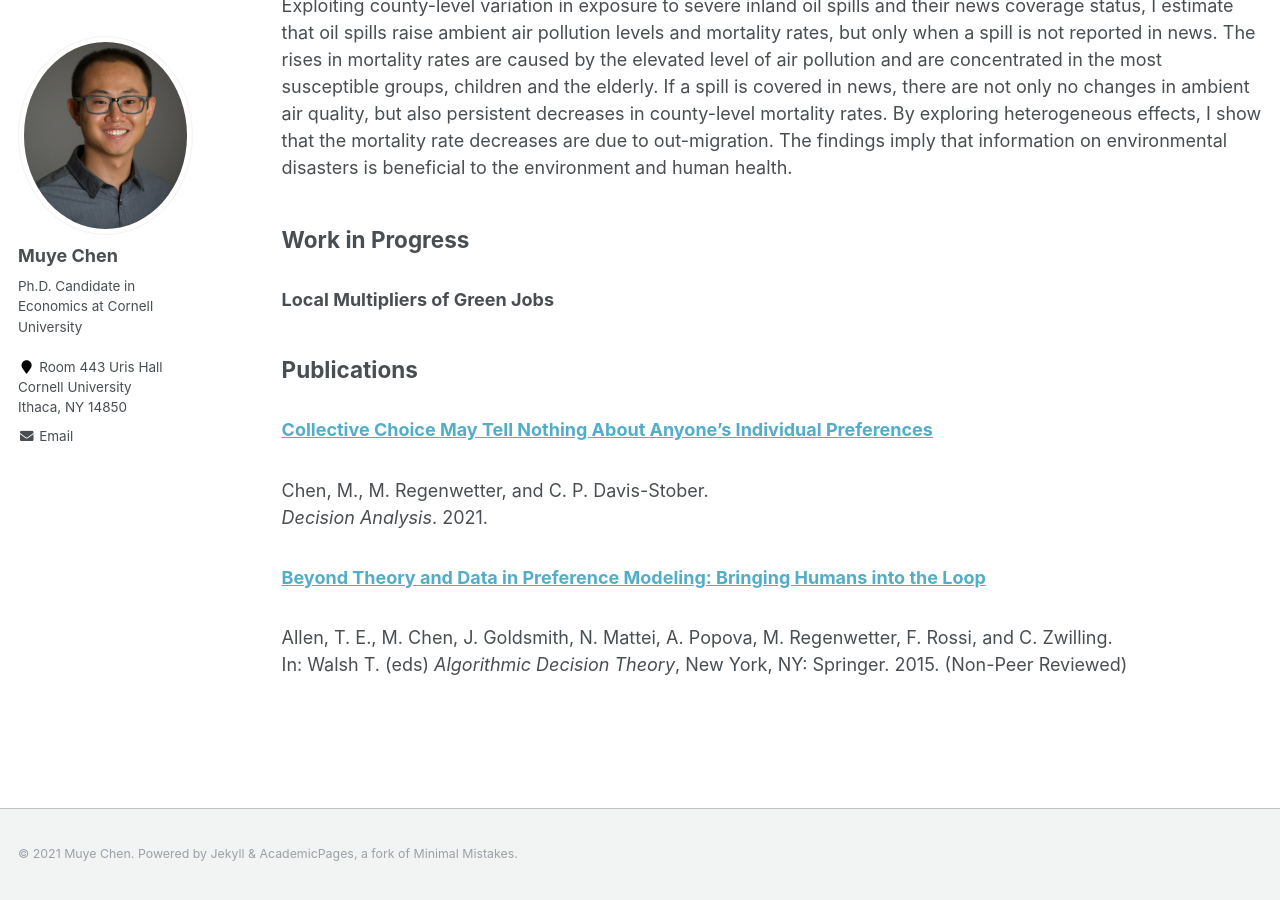
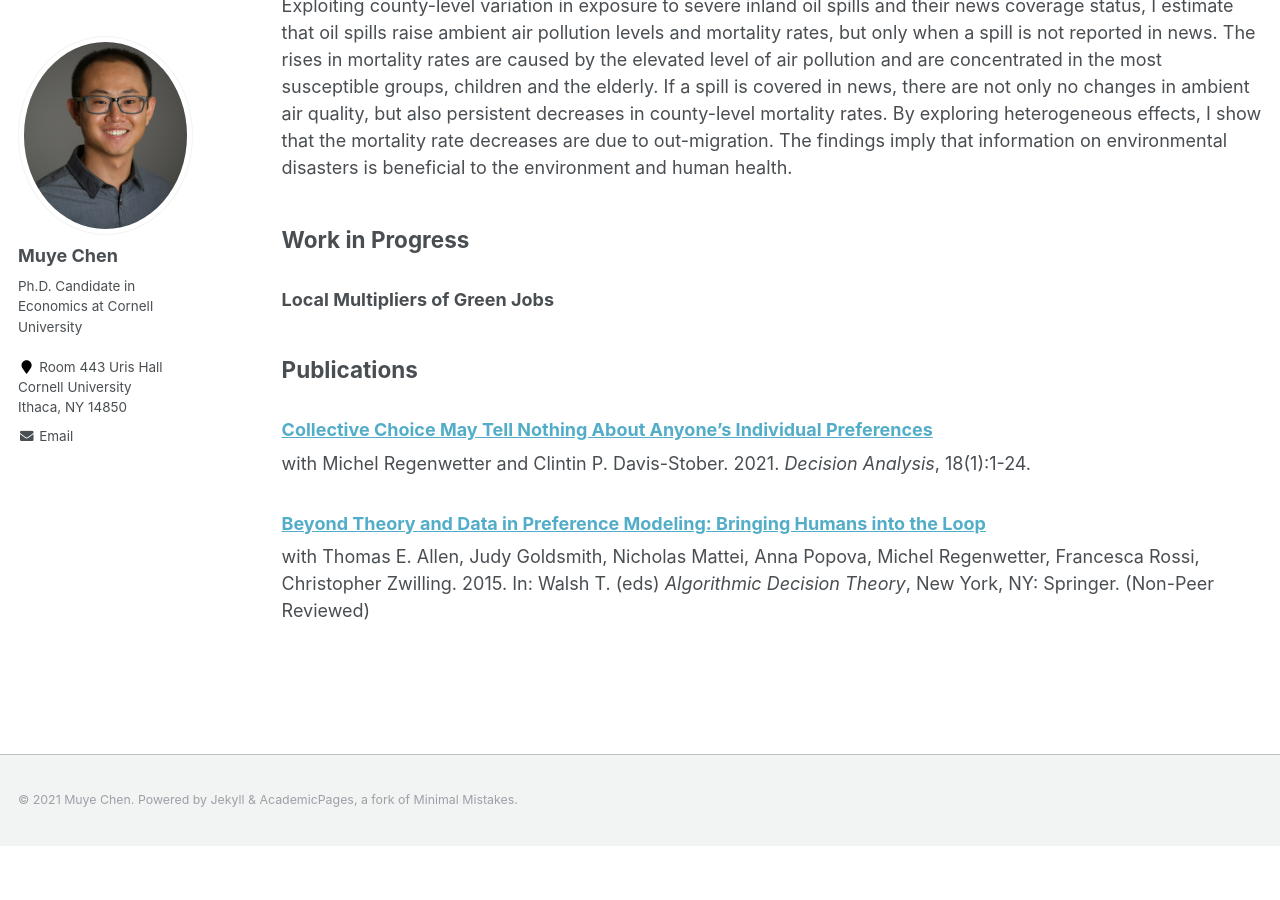
Before and after one commit to muyechenecon/muyechenecon.github.io, a Jekyll site: the page built from _pages/research.md, in a window 1280 px wide and 900 px high, scrolled down 656 px. Built offline with Jekyll 4.4.1, drawn with Linux system fonts in a browser that asks for light colours; after the commit the page ends 1502 px from its top, so only the background shows below that.

Commit message:
Update research.md

```diff
--- a/_pages/research.md
+++ b/_pages/research.md
@@ -30,11 +30,7 @@
 
 <p id="1.5-spaced" style="line-height: 150%;">
 <h2> Publications </h2>
-<div><a href="https://pubsonline.informs.org/doi/abs/10.1287/deca.2020.0417"><h3>Collective Choice May Tell Nothing About Anyone’s Individual Preferences</h3></a><br/>
- Chen, M., M. Regenwetter, and C. P. Davis-Stober.<br/>
- <i>Decision Analysis</i>. 2021.</div>
+<div><a href="https://pubsonline.informs.org/doi/abs/10.1287/deca.2020.0417"><h3>Collective Choice May Tell Nothing About Anyone’s Individual Preferences</h3></a> with Michel Regenwetter and Clintin P. Davis-Stober. 2021. <i>Decision Analysis</i>, 18(1):1-24.</div>
 
- <div><a href="https://link.springer.com/chapter/10.1007/978-3-319-23114-3_1"><h3>Beyond Theory and Data in Preference Modeling: Bringing Humans into the Loop</h3></a><br>
- Allen, T. E., M. Chen, J. Goldsmith, N. Mattei, A. Popova, M. Regenwetter, F. Rossi, and C. Zwilling.<br>
- In: Walsh T. (eds) <i>Algorithmic Decision Theory</i>, New York, NY: Springer. 2015. (Non-Peer Reviewed)</div>
+ <div><a href="https://link.springer.com/chapter/10.1007/978-3-319-23114-3_1"><h3>Beyond Theory and Data in Preference Modeling: Bringing Humans into the Loop</h3></a>with Thomas E. Allen, Judy Goldsmith, Nicholas Mattei, Anna Popova, Michel Regenwetter, Francesca Rossi, Christopher Zwilling. 2015. In: Walsh T. (eds) <i>Algorithmic Decision Theory</i>, New York, NY: Springer. (Non-Peer Reviewed)</div>
 </p>
```
